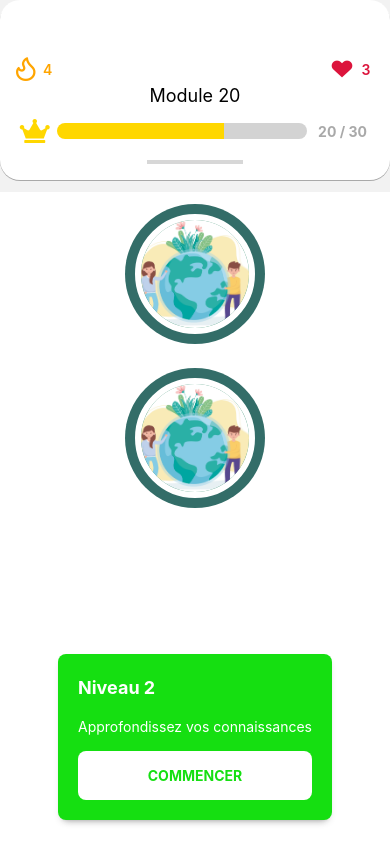
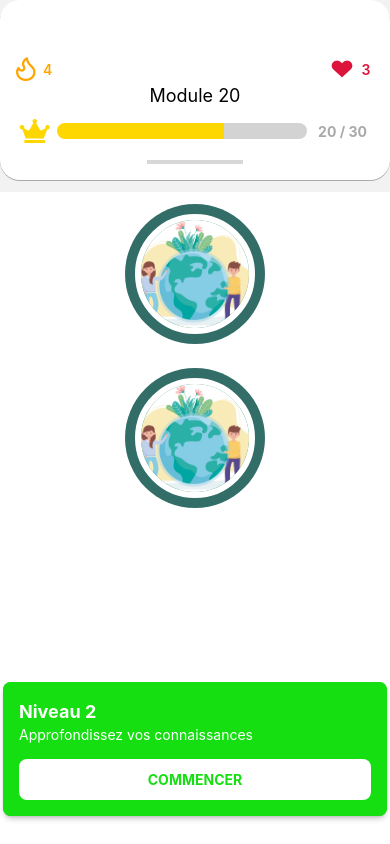
Before and after one commit to LenaPancher/eco-quiz, a React Native app: screen /Home in a window 390 px wide. Both pictures are taken after a click on the element 195 px from the left and 274 px from the top of the page. Built offline with nearby package versions, Linux system fonts and the light colour scheme.

Commit message:
fix modal

```diff
--- a/src/views/Home.tsx
+++ b/src/views/Home.tsx
@@ -1,4 +1,4 @@
-import {View, Modal, Text, Pressable} from "react-native";
+import {View, Modal, Text, Pressable, TouchableWithoutFeedback} from "react-native";
 import LevelComponent from "../component/LevelComponent";
 import {useNavigation} from "@react-navigation/native";
 import {MyNavigationProp} from "../navigation/Navigator";
@@ -20,10 +20,13 @@ const Home = () => {
   }, []);
   const [modalVisible, setModalVisible] = useState(false);
 
+  const closeModal = () => {
+    setModalVisible(!modalVisible);
+  };
 
   return (
     <View className="flex-1 items-center bg-[#FFFFFF] h-full">
-      {game.map(( {level, title, description}, index) => (
+      {game.map(({level, title, description}, index) => (
         <>
           <LevelComponent
             key={index}
@@ -34,25 +37,28 @@ const Home = () => {
             animationType="slide"
             transparent={true}
             visible={modalVisible}
+            className=""
           >
-            <View className="mb-3 flex-1 justify-end items-center">
-              <View className="m-3 bg-[#15DF11] rounded-lg p-5 text-center shadow-md">
-                <Text className="mb-4 text-start text-[#ffffff] font-bold text-lg">
+            <TouchableWithoutFeedback onPress={closeModal}>
+              <View className=" mb-7 flex-1 justify-end items-center w-400">
+                <View className="w-96 p-4 bg-[#15DF11] rounded-lg shadow-md">
+                  <Text className="text-start text-[#ffffff] font-bold text-lg">
                     {title}
                   </Text>
                   <Text className="mb-4 text-start text-[#ffffff]">
                     {description}
                   </Text>
                   <Pressable
-                  className="p-4 rounded-lg bg-[#ffffff]"
+                    className="rounded-lg bg-[#ffffff]"
                     onPress={() => handleGoingToGame(level)}
                   >
-                  <Text className="bg-blue text-[#15DF11] font-bold text-center w-250">
+                    <Text className="p-3 bg-blue text-[#15DF11] font-bold text-center">
                       COMMENCER
                     </Text>
                   </Pressable>
                 </View>
               </View>
+            </TouchableWithoutFeedback>
           </Modal>
         </>
       ))}
```
Lines whose indentation alone changed are shown as unchanged.
